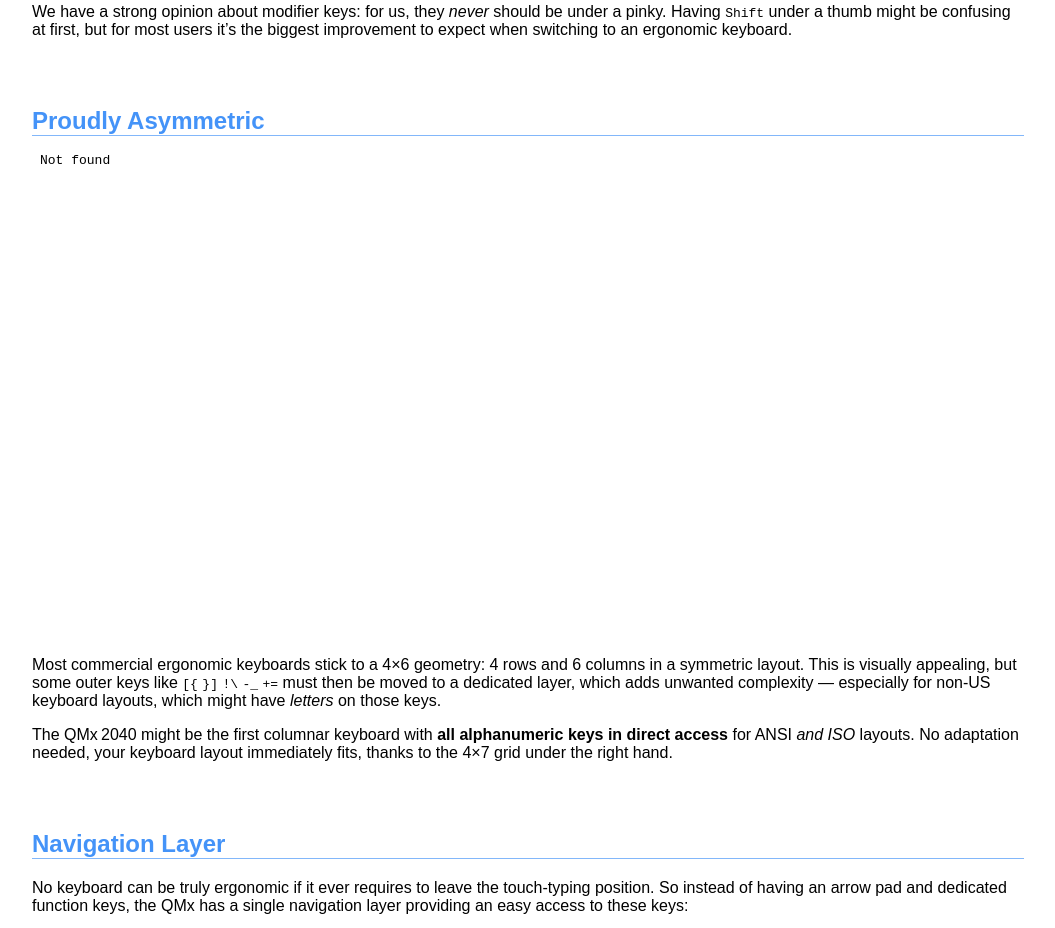
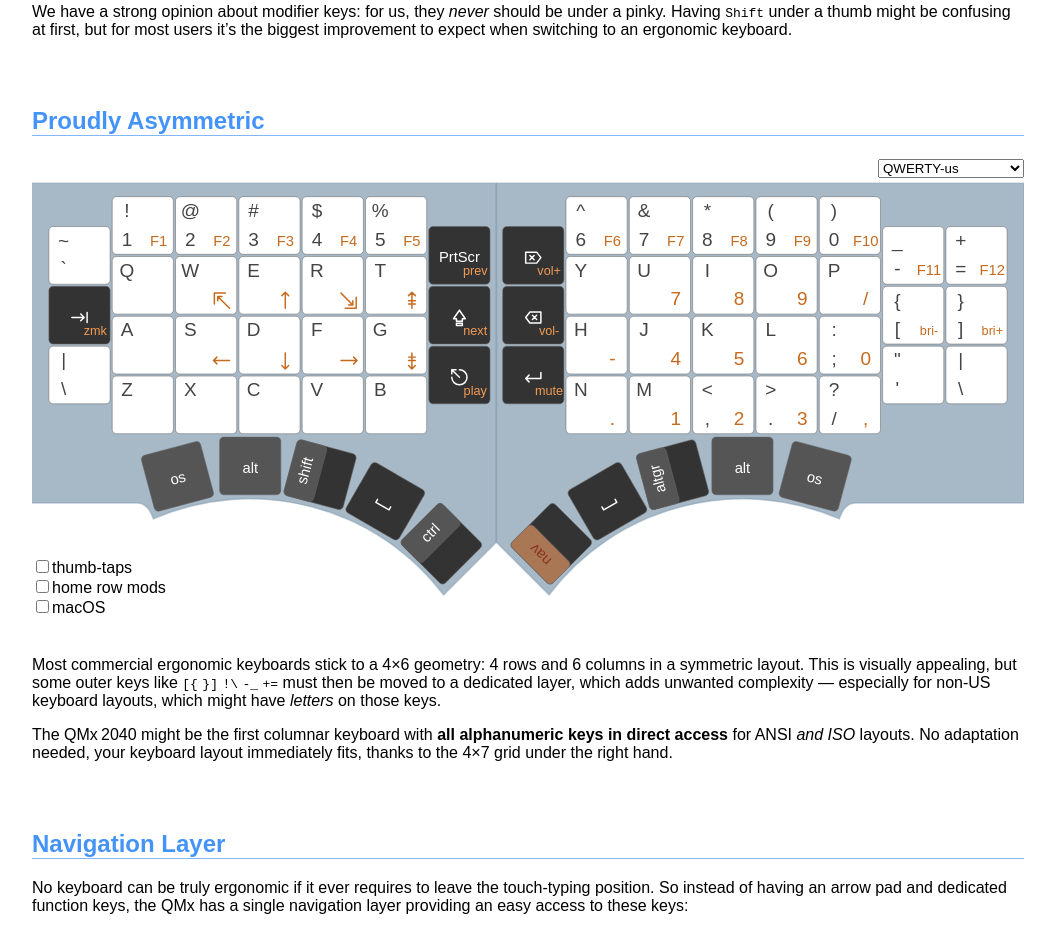
Before and after one commit to OneDeadKey/qmx2040, a plain HTML site: page docs/index.html in a window 1280 px wide. Shown: the part 1006-1934 px from the top of the page, without its empty margins (112-1167 px from the left). Drawn offline with Linux system fonts and the light colour scheme.

Commit message:
Fix keeb.html when the extension isn't automatically added by the webserver

```diff
--- a/docs/index.html
+++ b/docs/index.html
@@ -55,7 +55,7 @@
 
     <section>
       <h2 id="proudly-asymmetric">Proudly Asymmetric</h2>
-      <iframe src="keeb"></iframe>
+      <iframe src="keeb.html"></iframe>
 
       <p> Most commercial ergonomic keyboards stick to a 4×6 geometry: 4 rows and 6 columns in a
         symmetric layout. This is visually appealing, but some outer keys like <kbd>[{</kbd>
```
